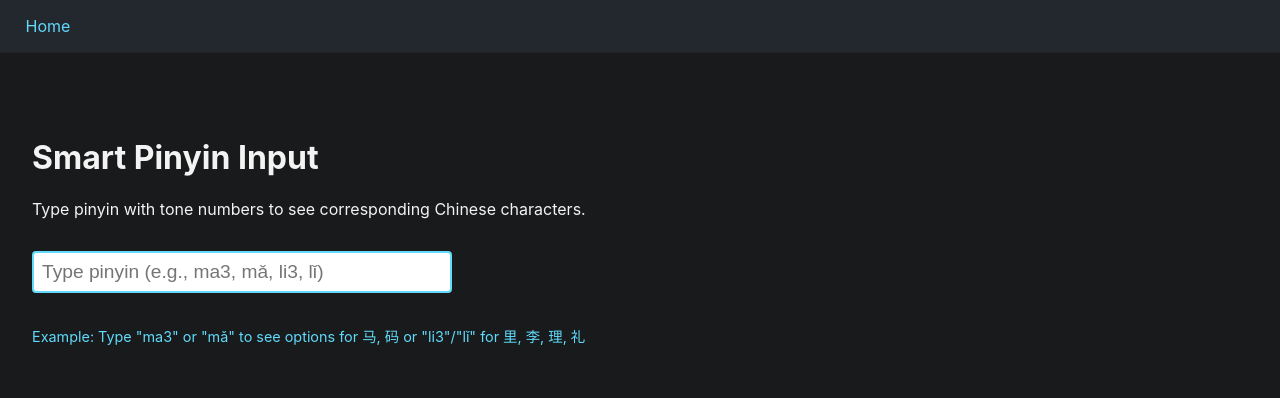
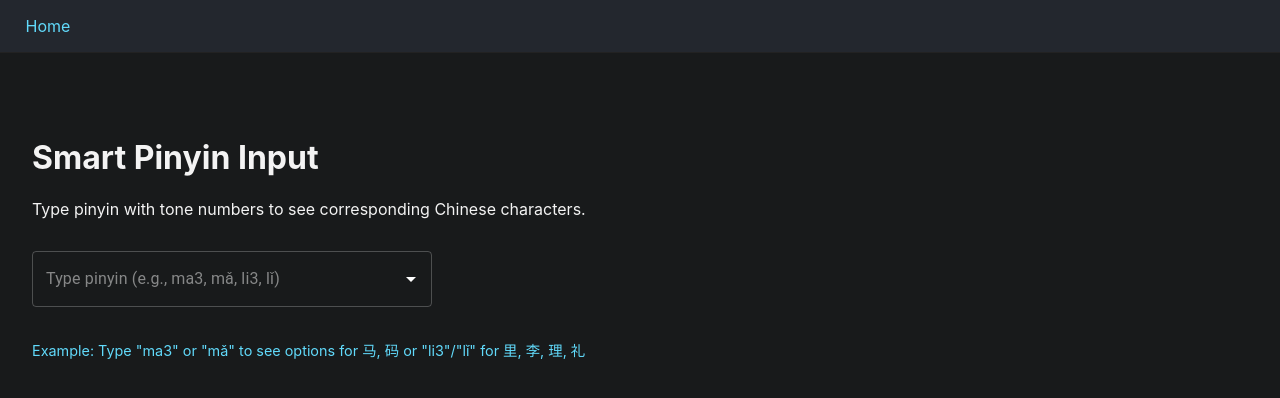
Before and after one commit to huyenltnguyen/language-playground, a React (Create React App) app: page /smart-pinyin-input in a window 1280 px wide. Shown: the top 398 px of the page. Built offline with nearby package versions, Linux system fonts and the light colour scheme.

Commit message:
feat: integrate MUI Autocomplete for Smart Pinyin Input and apply theming

```diff
--- a/src/SmartPinyinInput.module.css
+++ b/src/SmartPinyinInput.module.css
@@ -1,46 +1,52 @@
+.listbox {
+  background: #23272a;
+  color: #f3f3f3;
+  font-size: 1.1rem;
+}
+
+.paper {
+  background: #23272a;
+  color: #f3f3f3;
+  border-radius: 4px;
+  box-shadow: 0 2px 8px rgba(0,0,0,0.2);
+}
+
+.noOptions {
+  color: #bbb;
+  background: #23272a;
+  padding: 0.75rem 1rem;
+}
+
+.option {
+  display: flex;
+  align-items: center;
+  gap: 1rem;
+  padding: 0.5rem 1rem;
+  cursor: pointer;
+}
+.option[aria-selected="true"],
+.option:hover,
+.option.Mui-focused {
+  background: #2d3741;
+  color: #61dafb;
+}
+
+.character {
+  font-size: 1.3rem;
+  font-weight: bold;
+  margin-right: 0.5rem;
+}
+
+.pinyin {
+  font-size: 1rem;
+  color: #90caf9;
+}
 .container {
   padding: 2rem;
 }
 
 .inputContainer {
   margin: 2rem 0;
-}
-
-.input {
-  padding: 0.5rem;
-  font-size: 1.2rem;
-  width: 400px;
-  max-width: 80vw;
-  border: 2px solid #61dafb;
-  border-radius: 4px;
-  outline: none;
-}
-
-.comboboxContainer {
-  margin: 1.5rem 0;
-}
-
-.label {
-  display: block;
-  margin-bottom: 0.5rem;
-  color: #f3f3f3;
-  font-weight: 500;
-}
-
-.combobox {
-  padding: 0.5rem;
-  font-size: 1.1rem;
-  width: 200px;
-  border: 2px solid #61dafb;
-  border-radius: 4px;
-  outline: none;
-  background: #181a1b;
-  color: #f3f3f3;
-}
-
-.combobox option {
-  background: #181a1b;
-  color: #f3f3f3;
 }
 
 .result {
--- a/src/SmartPinyinInput.tsx
+++ b/src/SmartPinyinInput.tsx
@@ -1,4 +1,5 @@
 import React, { useState, useMemo } from "react";
+import { Autocomplete, TextField } from "@mui/material";
 import styles from "./SmartPinyinInput.module.css";
 
 interface CharacterOption {
@@ -39,19 +40,20 @@ function SmartPinyinInput() {
     return pinyinCharacterMap[normalizedInput] || [];
   }, [inputValue]);
 
-  const handleInputChange = (event: React.ChangeEvent<HTMLInputElement>) => {
-    setInputValue(event.target.value);
-    setSelectedCharacter(null);
-  };
-
-  const handleOptionSelect = (event: React.ChangeEvent<HTMLSelectElement>) => {
-    const selectedIndex = parseInt(event.target.value, 10);
-    if (selectedIndex >= 0 && selectedIndex < characterOptions.length) {
-      setSelectedCharacter(characterOptions[selectedIndex]);
-    } else {
-      setSelectedCharacter(null);
+  // For Autocomplete, keep selected value in options if not present
+  const optionsWithSelected = useMemo(() => {
+    if (
+      selectedCharacter &&
+      !characterOptions.some(
+        (opt) =>
+          opt.character === selectedCharacter.character &&
+          opt.pinyin === selectedCharacter.pinyin
+      )
+    ) {
+      return [selectedCharacter, ...characterOptions];
     }
-  };
+    return characterOptions;
+  }, [characterOptions, selectedCharacter]);
 
   return (
     <div className={styles.container}>
@@ -61,37 +63,56 @@ function SmartPinyinInput() {
           Type pinyin with tone numbers to see corresponding Chinese characters.
         </p>
         <div className={styles.inputContainer}>
-          <input
-            type="text"
-            value={inputValue}
-            onChange={handleInputChange}
-            placeholder="Type pinyin (e.g., ma3, mǎ, li3, lǐ)"
-            className={styles.input}
-            aria-label="Enter pinyin with numbers"
+          <Autocomplete
+            options={optionsWithSelected}
+            value={selectedCharacter}
+            onChange={(event, newValue) => {
+              setSelectedCharacter(newValue);
+            }}
+            inputValue={inputValue}
+            onInputChange={(event, newInputValue) => {
+              setInputValue(newInputValue);
+              setSelectedCharacter(null);
+            }}
+            getOptionLabel={(option) =>
+              option ? `${option.character} (${option.pinyin})` : ""
+            }
+            isOptionEqualToValue={(option, value) =>
+              option?.character === value?.character &&
+              option?.pinyin === value?.pinyin
+            }
+            filterOptions={(options) => options}
+            noOptionsText="No characters found for this pinyin"
+            renderOption={(props, option) => {
+              // Merge our custom class with MUI's classes on the root <li>
+              return (
+                <li
+                  {...props}
+                  className={styles.option + " " + (props.className || "")}
+                >
+                  <span className={styles.character}>{option.character}</span>
+                  <span className={styles.pinyin}>{option.pinyin}</span>
+                </li>
+              );
+            }}
+            renderInput={(params) => (
+              <TextField
+                {...params}
+                placeholder="Type pinyin (e.g., ma3, mǎ, li3, lǐ)"
+                variant="outlined"
+                fullWidth
+              />
+            )}
+            classes={{
+              listbox: styles.listbox,
+              paper: styles.paper,
+              noOptions: styles.noOptions,
+            }}
+            sx={{ maxWidth: 400 }}
+            autoHighlight
+            openOnFocus
           />
         </div>
-        {characterOptions.length > 0 && (
-          <div className={styles.comboboxContainer}>
-            <label htmlFor="character-select" className={styles.label}>
-              Select a character:
-            </label>
-            <select
-              id="character-select"
-              onChange={handleOptionSelect}
-              className={styles.combobox}
-              defaultValue=""
-            >
-              <option value="" disabled>
-                Choose a character...
-              </option>
-              {characterOptions.map((option, index) => (
-                <option key={index} value={index}>
-                  {option.character}
-                </option>
-              ))}
-            </select>
-          </div>
-        )}
         {selectedCharacter && (
           <p className={styles.result}>
             Selected word: {selectedCharacter.character} (
--- a/src/index.tsx
+++ b/src/index.tsx
@@ -3,6 +3,7 @@ import ReactDOM from "react-dom/client";
 import { BrowserRouter } from "react-router-dom";
 import App from "./App";
 import "./index.css";
+import { ThemeProvider, createTheme } from "@mui/material/styles";
 
 const root = ReactDOM.createRoot(
   document.getElementById("root") as HTMLElement
@@ -11,10 +12,32 @@ const root = ReactDOM.createRoot(
 const basename =
   process.env.NODE_ENV === "production" ? "/language-playground" : "";
 
+const theme = createTheme({
+  palette: {
+    mode: "dark",
+    background: {
+      default: "#181a1b",
+      paper: "#23272a",
+    },
+    primary: {
+      main: "#61dafb",
+    },
+    text: {
+      primary: "#f3f3f3",
+      secondary: "#90caf9",
+    },
+  },
+  shape: {
+    borderRadius: 4,
+  },
+});
+
 root.render(
   <React.StrictMode>
-    <BrowserRouter basename={basename}>
-      <App />
-    </BrowserRouter>
+    <ThemeProvider theme={theme}>
+      <BrowserRouter basename={basename}>
+        <App />
+      </BrowserRouter>
+    </ThemeProvider>
   </React.StrictMode>
 );
```
